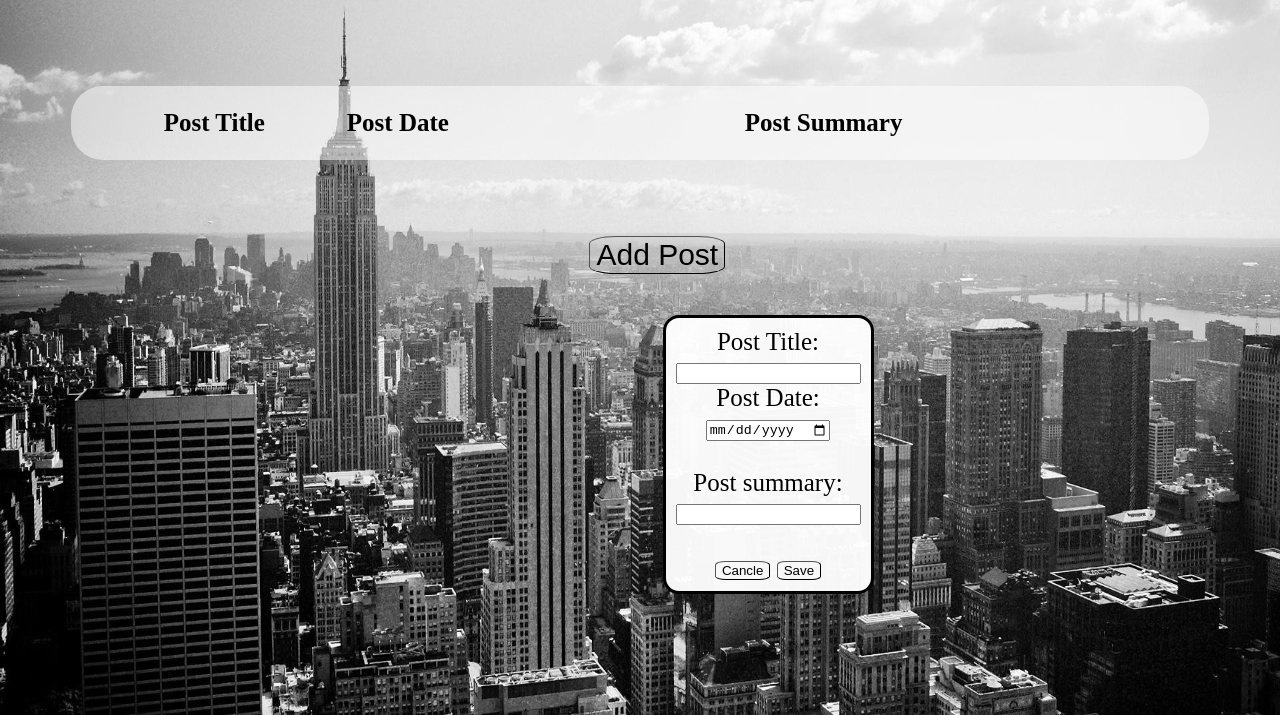
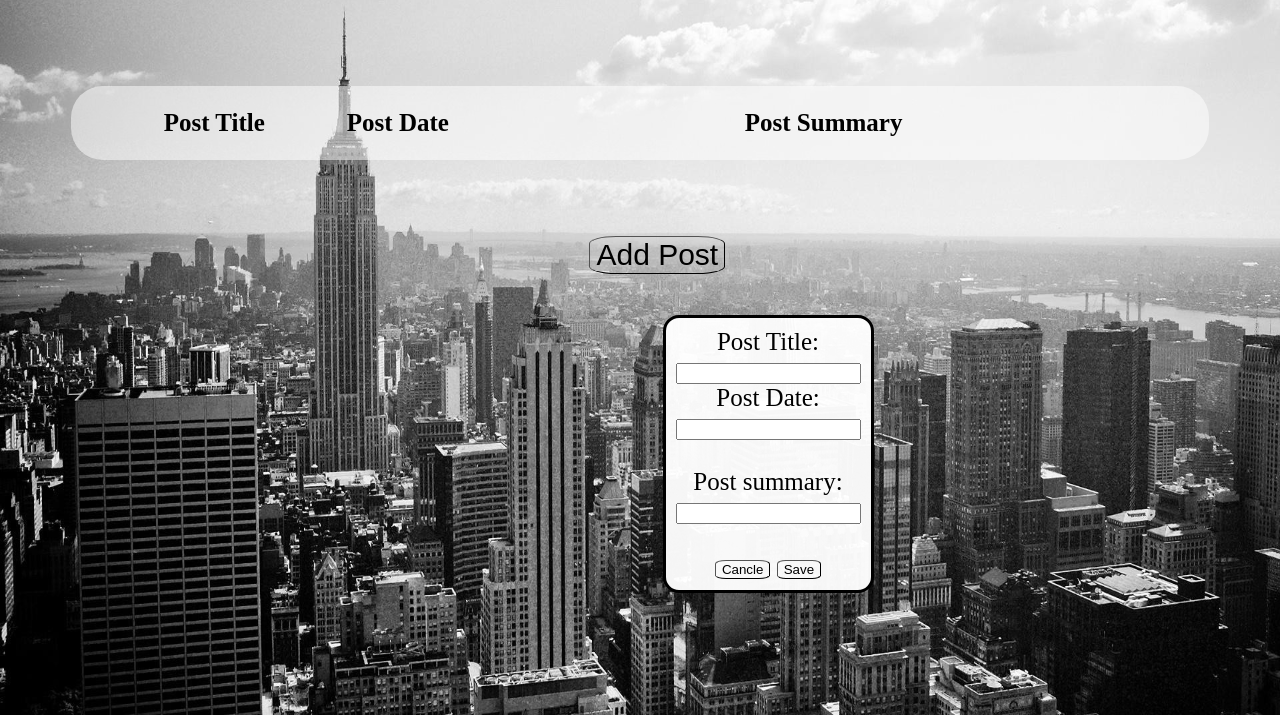
Before and after one commit to unicornholicMiranda/CSE134bHW4, a plain HTML site: page styledcrud.html in a window 1280 px wide. Both pictures are taken after a click on the button "Add Post". Shown: the part 85-800 px from the top of the page. Drawn offline with Linux system fonts and the light colour scheme.

Commit message:
date to text

```diff
--- a/styledcrud.html
+++ b/styledcrud.html
@@ -35,7 +35,7 @@
             <input type="text" id="title" name="title"><br>
 
             <label for="date">Post Date:</label><br>
-            <input type="date" id="date" name="date"><br><br>
+            <input type="text" id="date" name="date"><br><br>
 
             <label for="sum">Post summary:</label><br>
             <input type="text" id="sum" name="sum"><br><br>
@@ -51,7 +51,7 @@
             <input type="text" id="title2" name="title2"><br>
 
             <label for="date2">Post Date:</label><br>
-            <input type="date" id="date2" name="date2"><br><br>
+            <input type="text" id="date2" name="date2"><br><br>
 
             <label for="sum2">Post summary:</label><br>
             <input type="text" id="sum2" name="sum"><br><br>
```
